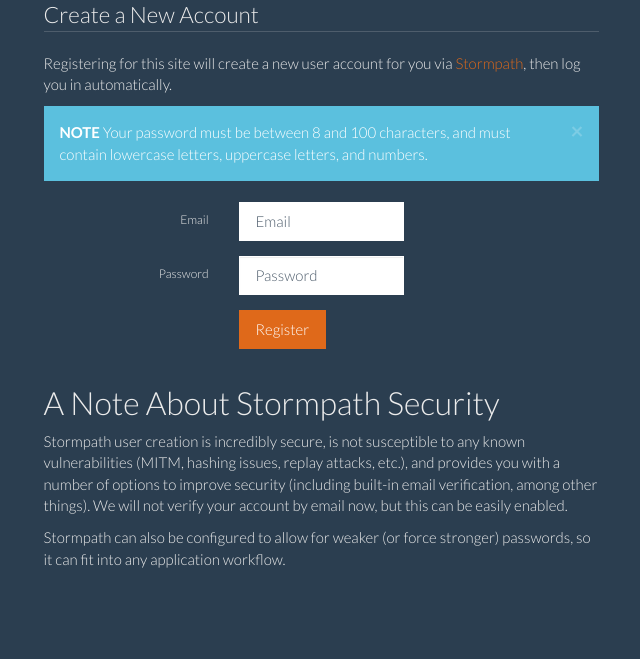
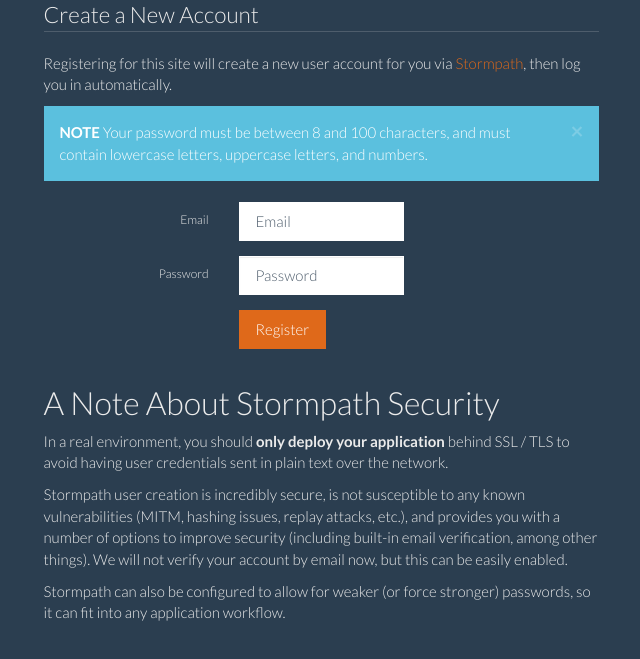
Before and after one commit to stormpath/stormpath-flask-sample, a Flask app: template templates/register.html in a window 1280 px wide. Shown: the part 141-800 px from the top of the page, without its empty margins (319-959 px from the left). Run offline with Flask 2, Linux system fonts and the light colour scheme; the template is opened without the code that fills it, so the values that code supplies are empty; some libraries are stand-ins or nearby versions.

Commit message:
Adding text about SSL/TLS.

```diff
--- a/templates/register.html
+++ b/templates/register.html
@@ -46,6 +46,11 @@
         </form>
         <h2>A Note About Stormpath Security</h2>
         <p>
+          In a real environment, you should <b>only deploy your application</b>
+          behind SSL / TLS to avoid having user credentials sent in plain text
+          over the network.
+        </p>
+        <p>
           Stormpath user creation is incredibly secure, is not susceptible to any
           known vulnerabilities (MITM, hashing issues, replay attacks, etc.), and
           provides you with a number of options to improve security (including
```
